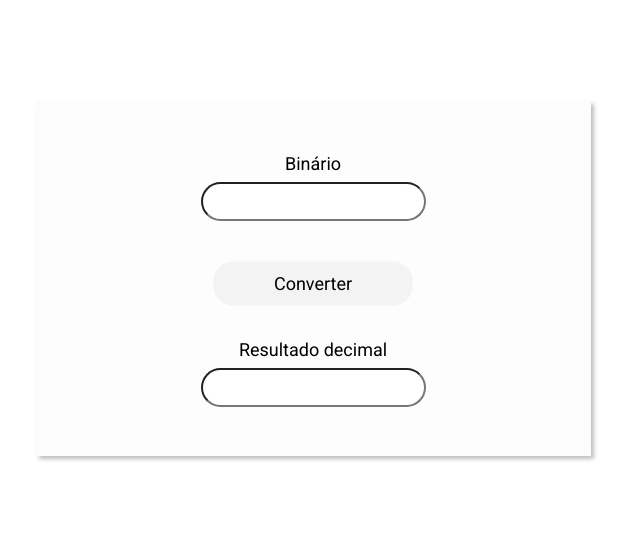
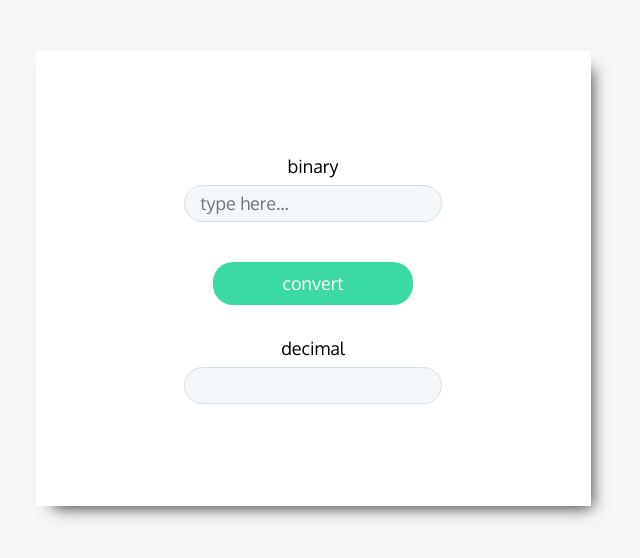
Before and after one commit to filipeveronezi/bin2dec, a plain HTML site: page index.html in a window 1280 px wide. Shown: the part 122-680 px from the top of the page, without its empty margins (327-967 px from the left). Drawn offline with Linux system fonts and the light colour scheme.

Commit message:
Ajustando visual. Desenvolvendo lógica de conversão em JS para o botão. Versão 1.0 finalizada.

```diff
--- a/index.html
+++ b/index.html
@@ -3,24 +3,29 @@
   <head>
     <meta charset="UTF-8" />
     <meta name="viewport" content="width=device-width, initial-scale=1.0" />
-    <title>Bin2Dec</title>
+    <title>Bin2Dec | Filipe Veronezi</title>
+    <link rel="icon" href="./public/images/binary-code.png">
 
     <link
-      href="https://fonts.googleapis.com/css2?family=Roboto:wght@400;500;700&display=swap"
+      href="https://fonts.googleapis.com/css2?family=Oxygen:wght@300;400;700&display=swap"
       rel="stylesheet"
     />
 
-    <link rel="stylesheet" href="./css/main.css" />
+    <link rel="stylesheet" href="./public/css/main.css" />
   </head>
   <body>
     <div class="container">
-      <label for="binary">Binário</label>
-      <input id="binary" name="binary" />
+      <label for="binary">Binary</label>
+      <input id="binary" name="binary" placeholder="type here..." pattern="[0-1]{8}" required />
 
-      <button type="button" class="primary-button" onclick="bin2Dec()">Converter</button>
+      <button type="submit" class="primary-button" onclick="bin2Dec()">
+        Convert
+      </button>
 
-      <label for="result" id="result-label">Resultado decimal</label>
-      <input id="result" name="result" />
+      <label for="result" id="result-label">Decimal</label>
+      <input id="result" name="result" disabled />
     </div>
+
+    <script src="./public/scripts/bin2dec.js"></script>
   </body>
 </html>
--- a/css/main.css
+++ b/public/css/main.css
@@ -7,7 +7,7 @@
 body {
   height: 100vh;
   color: black;
-  background: #FFFFFF;
+  background: #F7F7F7;
 
   display: flex;
   align-items: center;
@@ -21,13 +21,14 @@ body {
 body,
 input,
 button {
-  font: 400 18px/1.5 "Roboto", sans-serif;
+  font: 400 18px/1.5 "Oxygen", sans-serif;
+  text-transform: lowercase;
 }
 
 .container {
 position: absolute;
 width: 55.5rem;
-height: 35.5rem;
+height: 45.5rem;
 
 margin: auto;
 
@@ -37,15 +38,19 @@ justify-content: center;
 
 flex-direction: column;
 
-background: #FDFDFD;
-border: 4px solid #FCFCFC;
-box-shadow: 3px 3px 4px rgba(0, 0, 0, 0.25);
+background: white;
+border: none;
+box-shadow: 9px 10px 15px -8px rgba(0,0,0,0.75);
+padding: 2rem;
 }
 
-input {
+.container input {
   border-radius: 20px;
   outline: none;
-  padding: .4rem .8rem;
+  padding: .4rem 1.5rem;
+  width: 50%;
+  background: #f5f8fa;
+  border: 1px solid #d3e2e5;
 }
 
 #binary {
@@ -64,8 +69,9 @@ input {
   width: 20rem;
   margin: 2rem;
   padding: .8rem 2rem;
-  background-color: #f3f3f3;
-  border: 1px solid #F9F9F9;
+  background-color: #3cdaa3;
+  color: white;
+  border: none;
   border-radius: 20px;
 
   outline: none;
@@ -74,6 +80,6 @@ input {
 }
 
 .container button:hover {
-  background: #F9F9F9;
+  background: #3febaf;
   cursor: pointer;
 }
--- /dev/null
+++ b/public/scripts/bin2dec.js
@@ -0,0 +1,20 @@
+function bin2Dec(){
+    let bin = document.querySelector('#binary').value;
+    let dec = 0;
+
+    for(let i = bin.length - 1; i >= 0; i--) {
+        if(bin[i] != 0 && bin[i] != 1) {
+            alert("You must type a binary number!");
+            return;
+        }
+        let multiplier = Math.pow(2, i);
+
+        console.log(multiplier);
+
+        dec += bin[(bin.length - 1) - i] * multiplier;
+
+        console.log(dec);
+    }
+
+    document.querySelector('#result').value = dec.toString();
+}
```
Also changed, not shown: bin2dec.js (deleted), public/images/binary-code.png (added).
